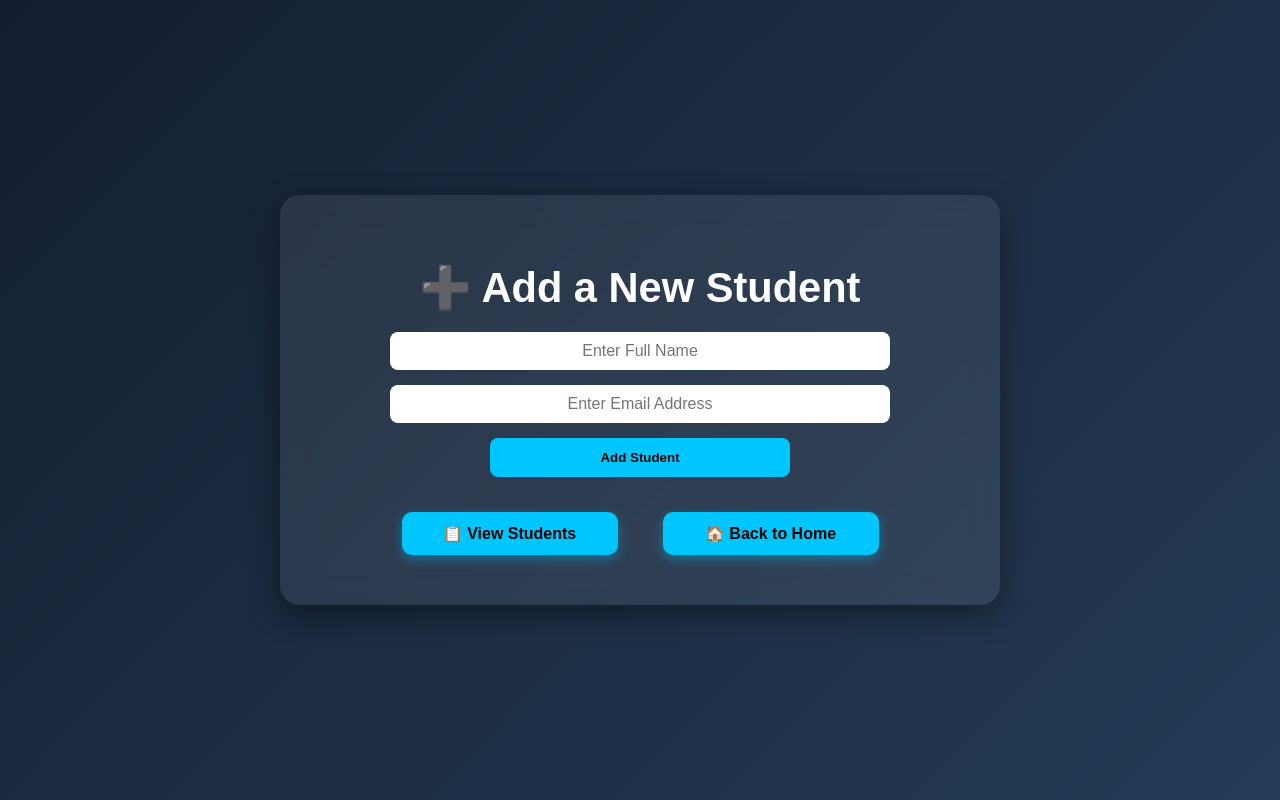
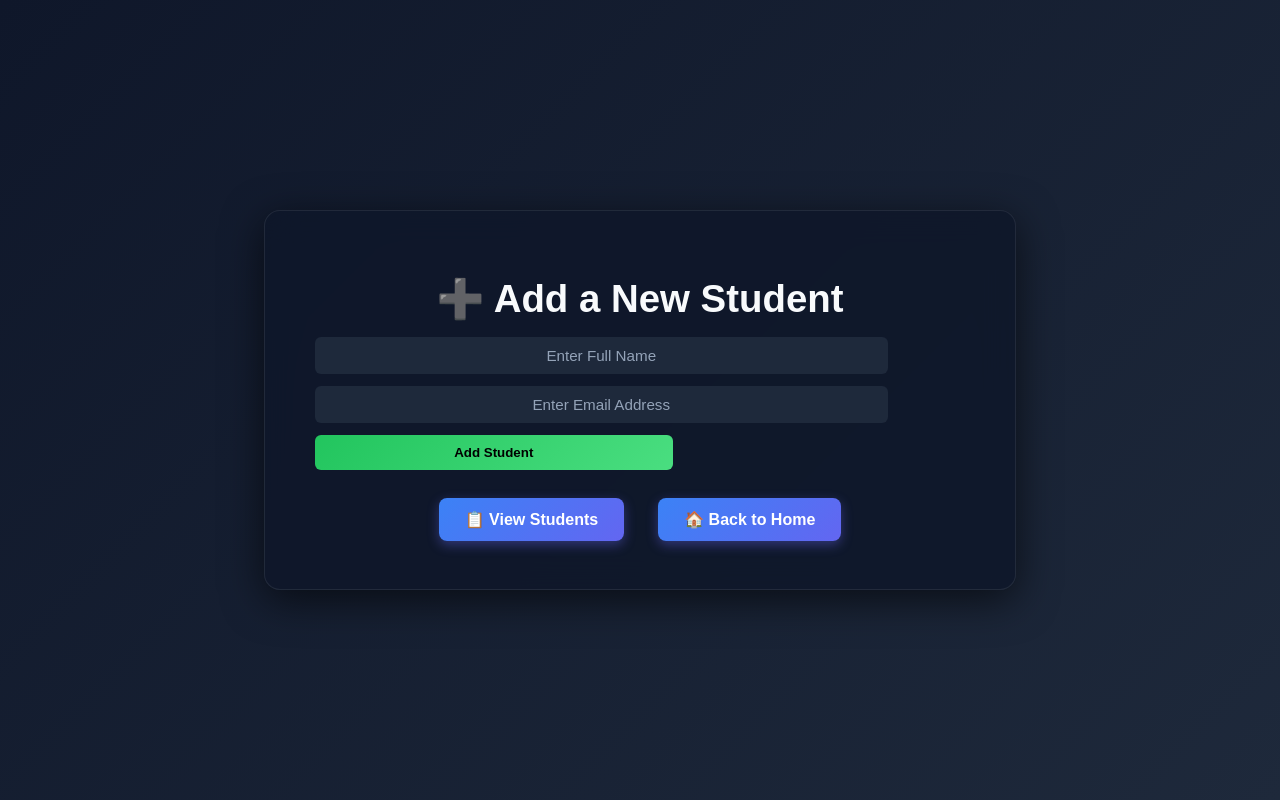
Before and after one commit to Ritesh12j/student-portal, a Flask app: page /add in a window 1280 px wide. Run offline with Flask 3, Linux system fonts and the light colour scheme.

Commit message:
Professional UI upgrade

```diff
--- a/app/static/style.css
+++ b/app/static/style.css
@@ -2,88 +2,80 @@
 body {
   margin: 0;
   font-family: 'Poppins', sans-serif;
-  background: linear-gradient(135deg, #141e30 0%, #243b55 100%);
-  color: #fff;
+  background: linear-gradient(135deg, #0f172a, #1e293b);
+  color: #e2e8f0;
   display: flex;
   justify-content: center;
   align-items: center;
   flex-direction: column;
-  height: 100vh;
+  min-height: 100vh;
   text-align: center;
 }
 
 /* ---------- Container ---------- */
 .container {
-  background: rgba(255, 255, 255, 0.08);
-  backdrop-filter: blur(14px);
-  border-radius: 20px;
-  padding: 40px 60px;
-  box-shadow: 0 10px 30px rgba(0, 0, 0, 0.4);
-  max-width: 600px;
+  background: rgba(15, 23, 42, 0.85);
+  backdrop-filter: blur(16px);
+  border-radius: 16px;
+  padding: 40px 50px;
+  box-shadow: 0 10px 40px rgba(0, 0, 0, 0.6);
+  max-width: 650px;
   width: 90%;
-  animation: fadeIn 1.2s ease-in-out;
+  border: 1px solid rgba(255,255,255,0.08);
+  animation: fadeIn 0.8s ease-in-out;
 }
 
 /* ---------- Headings ---------- */
 h1 {
-  font-size: 2.6rem;
+  font-size: 2.4rem;
   margin-bottom: 10px;
-  color: #ffffff;
+  color: #f8fafc;
 }
 
 h3 {
   font-weight: 400;
-  color: #cfcfcf;
-  margin-bottom: 40px;
+  color: #94a3b8;
+  margin-bottom: 30px;
 }
 
 /* ---------- Buttons ---------- */
 button,
 a.button {
-  background: #00c6ff;
-  color: #000;
+  background: linear-gradient(135deg, #3b82f6, #6366f1);
+  color: #fff;
   border: none;
-  padding: 12px 28px;
-  margin: 10px;
-  border-radius: 10px;
+  padding: 12px 26px;
+  margin: 8px;
+  border-radius: 8px;
   text-decoration: none;
   font-weight: 600;
   cursor: pointer;
-  transition: all 0.3s ease-in-out;
-  box-shadow: 0 4px 12px rgba(0, 198, 255, 0.4);
+  transition: all 0.25s ease-in-out;
+  box-shadow: 0 4px 12px rgba(99, 102, 241, 0.4);
 }
 
 button:hover,
 a.button:hover {
-  background: #0072ff;
-  color: #fff;
-  transform: scale(1.08);
-  box-shadow: 0 6px 20px rgba(0, 114, 255, 0.6);
+  transform: translateY(-2px);
+  box-shadow: 0 6px 18px rgba(99, 102, 241, 0.6);
 }
 
 /* ---------- Button Group ---------- */
 .form-buttons {
   display: flex;
   justify-content: center;
-  align-items: center;
   flex-wrap: wrap;
-  gap: 25px;
-  margin-top: 25px;
+  gap: 18px;
+  margin-top: 20px;
 }
 
-.form-buttons a,
-.form-buttons button {
-  min-width: 160px;
-  text-align: center;
-}
-
-/* ---------- Student Table ---------- */
+/* ---------- Table ---------- */
 .table-container {
-  margin-top: 40px;
-  background: rgba(255, 255, 255, 0.08);
-  border-radius: 12px;
-  padding: 20px;
-  box-shadow: 0 6px 18px rgba(0, 0, 0, 0.3);
+  margin-top: 30px;
+  background: rgba(30, 41, 59, 0.9);
+  border-radius: 10px;
+  padding: 15px;
+  border: 1px solid rgba(255,255,255,0.05);
 }
 
 table {
@@ -92,63 +84,67 @@ table {
 }
 
 th, td {
-  padding: 12px;
+  padding: 10px;
   text-align: left;
 }
 
 th {
-  background: rgba(0, 198, 255, 0.2);
-  color: #fff;
+  background: rgba(99, 102, 241, 0.2);
+  color: #f1f5f9;
 }
 
 td {
-  background: rgba(255, 255, 255, 0.05);
+  background: rgba(15, 23, 42, 0.8);
 }
 
 tr:hover td {
-  background: rgba(0, 198, 255, 0.2);
-  transition: 0.3s;
+  background: rgba(59, 130, 246, 0.2);
 }
 
-/* ---------- Input Form ---------- */
+/* ---------- Form ---------- */
 form {
   display: flex;
   flex-direction: column;
-  align-items: center;
-  gap: 15px;
-  margin-top: 20px;
+  gap: 12px;
+  margin-top: 15px;
 }
 
 input[type="text"],
 input[type="email"] {
-  width: 80%;
+  width: 85%;
   padding: 10px;
-  border-radius: 8px;
+  border-radius: 6px;
   border: none;
   outline: none;
-  font-size: 1rem;
+  font-size: 0.95rem;
   text-align: center;
+  background: #1e293b;
+  color: #fff;
+}
+
+input::placeholder {
+  color: #94a3b8;
 }
 
 input[type="submit"] {
-  width: 50%;
-  padding: 12px;
-  background: #00c6ff;
+  width: 55%;
+  padding: 10px;
+  background: linear-gradient(135deg, #22c55e, #4ade80);
   color: #000;
   font-weight: bold;
-  border-radius: 8px;
+  border-radius: 6px;
   border: none;
   cursor: pointer;
-  transition: 0.3s;
+  transition: 0.25s;
 }
 
 input[type="submit"]:hover {
-  background: #0072ff;
+  background: linear-gradient(135deg, #16a34a, #22c55e);
   color: #fff;
 }
 
 /* ---------- Animations ---------- */
 @keyframes fadeIn {
-  0% { opacity: 0; transform: translateY(25px); }
+  0% { opacity: 0; transform: translateY(15px); }
   100% { opacity: 1; transform: translateY(0); }
 }
```
